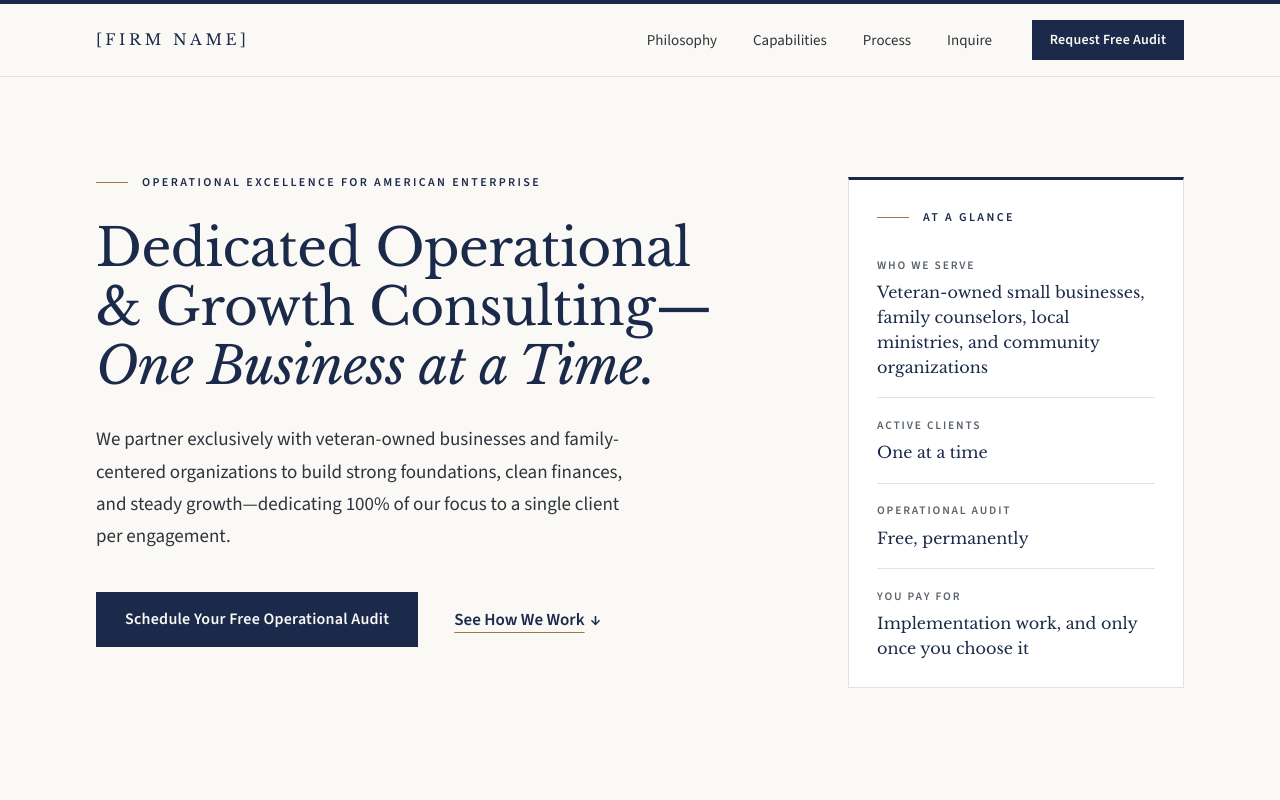
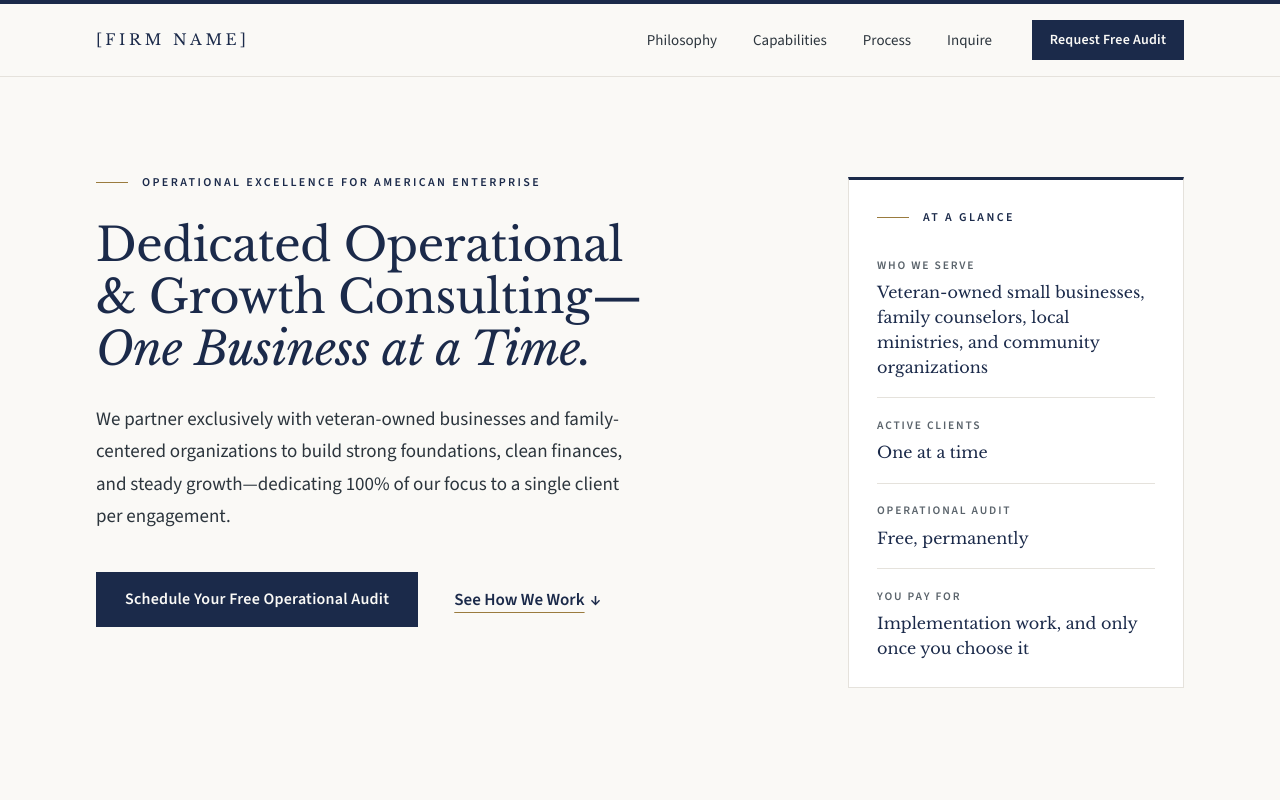
Before and after one commit to andrewgaldys/consultancy-site, a plain HTML site: page index.html in a window 1280 px wide. Shown: the top 800 px of the page. Drawn offline with nearby package versions, Linux system fonts and the light colour scheme.

Commit message:
Scale hero headline with viewport on mid-size laptops
At 1024px the fixed 3.25rem headline wrapped to six lines beside the
At a Glance panel; clamp keeps it to three lines from 1024px up.

Co-Authored-By: Claude Opus 5.5 <noreply@anthropic.com>

```diff
--- a/index.html
+++ b/index.html
@@ -318,7 +318,7 @@
         <div class="grid items-start gap-14 lg:grid-cols-[minmax(0,1fr)_21rem] lg:gap-16 xl:gap-24">
           <div>
             <p class="eyebrow">Operational Excellence for American Enterprise</p>
-            <h1 id="hero-heading" class="mt-7 text-balance font-serif text-[1.875rem] leading-[1.2] tracking-[-0.01em] text-navy sm:text-[2.75rem] sm:leading-[1.15] lg:text-[3.25rem] lg:leading-[1.13]">
+            <h1 id="hero-heading" class="mt-7 text-balance font-serif text-[1.875rem] leading-[1.2] tracking-[-0.01em] text-navy sm:text-[2.75rem] sm:leading-[1.15] lg:text-[length:clamp(2.5rem,3.6vw,3.25rem)] lg:leading-[1.13]">
               Dedicated Operational &amp; Growth Consulting—<br class="hidden sm:inline"><em>One Business at a Time.</em>
             </h1>
             <p class="mt-7 max-w-[35rem] text-pretty text-lg leading-[1.7] sm:text-[1.1875rem]">
```
